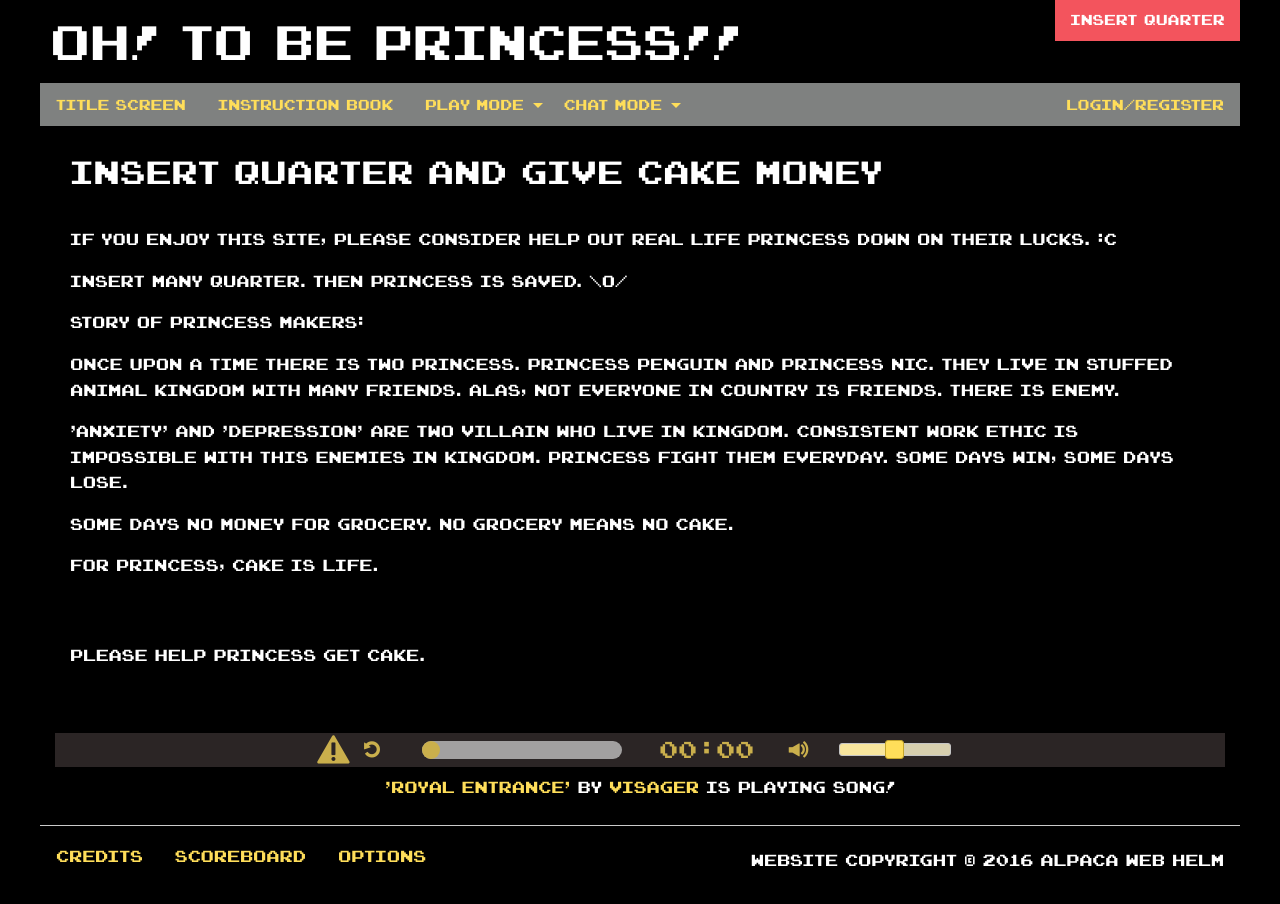
After one commit to nadiaff/princess, a PHP site: page /insertquarter.php in a window 1280 px wide. The commit adds this page. Run offline with PHP 8.4, Linux system fonts and the light colour scheme.

```diff
--- a/css/foundation.css
+++ b/css/foundation.css
@@ -1274,7 +1274,7 @@ h6 {
     font-size: 1rem; } }
 
 a {
-  color: #2199e8;
+  color: #ffde5a;
   text-decoration: none;
   line-height: inherit;
   cursor: pointer; }
@@ -1479,7 +1479,7 @@ kbd {
   padding: 0.85em 1em;
   margin: 0 0 1rem 0;
   font-size: 0.9rem;
-  background-color: #2199e8;
+  background-color: #ffde5a;
   color: #fefefe; }
   [data-whatinput='mouse'] .button {
     outline: 0; }
@@ -2337,7 +2337,7 @@ select {
   width: 0;
   height: 0;
   border: inset 5px;
-  border-color: #2199e8 transparent transparent;
+  border-color: #ffde5a transparent transparent;
   border-top-style: solid;
   border-bottom-width: 0;
   right: 5px;
@@ -2380,7 +2380,7 @@ select {
   width: 0;
   height: 0;
   border: inset 5px;
-  border-color: transparent transparent transparent #2199e8;
+  border-color: transparent transparent transparent #ffde5a;
   border-left-style: solid;
   border-right-width: 0; }
 
@@ -2402,7 +2402,7 @@ select {
     width: 0;
     height: 0;
     border: inset 5px;
-    border-color: #2199e8 transparent transparent;
+    border-color: #ffde5a transparent transparent;
     border-top-style: solid;
     border-bottom-width: 0;
     right: 5px;
@@ -2875,7 +2875,7 @@ body {
   display: block;
   width: 0%;
   height: 100%;
-  background-color: #2199e8; }
+  background-color: #ffde5a; }
 
 .progress-meter-text {
   position: absolute;
--- /dev/null
+++ b/insertquarter.php
@@ -0,0 +1,93 @@
+<html class="no-js" lang="en" dir="ltr">
+	<head>
+		<meta charset="utf-8">
+		<meta http-equiv="x-ua-compatible" content="ie=edge">
+		<meta name="viewport" content="width=device-width, initial-scale=1.0">
+		<title>OH! TO BE PRINCESS!!</title>
+		<link rel='shortcut icon' href='img/favicon.ico' type='image/x-icon'/ >
+		<link rel="stylesheet" href="css/foundation.css">
+		<link rel="stylesheet" href="css/foundation-icons.css">
+		<link rel="stylesheet" href="css/jquery-ui.css">
+		<link rel="stylesheet" href="css/foundation-player.css">
+		<link rel="stylesheet" href="css/app.css">
+
+		<script src="js/vendor/jquery.js"></script>
+		<script src="js/jquery-ui.js"></script>
+		<script src="js/vendor/foundation.js"></script>
+		<script src="js/foundation-player.js"></script>
+		<script src="js/app.js"></script>
+
+	</head>
+	<body>
+
+		<!-- Start Top Bar -->
+		<?php include 'php/titlebar.php'; ?>
+		<!-- Navigation -->
+		<?php include 'php/topnav.php'; ?>
+		<!-- End Navigation -->
+		<!-- End Top Bar -->
+
+		<div class="row columns centerContent">
+			<div class="columns">
+				<br />
+				<h2>INSERT QUARTER AND GIVE CAKE MONEY</h2>
+				<br />
+				<p>IF YOU ENJOY THIS SITE, PLEASE CONSIDER HELP OUT REAL LIFE PRINCESS DOWN ON THEIR LUCKS. :C</p>
+				<p>INSERT MANY QUARTER. THEN PRINCESS IS SAVED. \o/</p>
+				<p>STORY OF PRINCESS MAKERS:</p>
+				<p>ONCE UPON A TIME THERE IS TWO PRINCESS. PRINCESS PENGUIN AND PRINCESS NIC. THEY LIVE IN STUFFED ANIMAL KINGDOM WITH MANY FRIENDS. ALAS, NOT EVERYONE IN COUNTRY IS FRIENDS. THERE IS ENEMY.</p>
+				<p>'ANXIETY' AND 'DEPRESSION' ARE TWO VILLAIN WHO LIVE IN KINGDOM. CONSISTENT WORK ETHIC IS IMPOSSIBLE WITH THIS ENEMIES IN KINGDOM. PRINCESS FIGHT THEM EVERYDAY. SOME DAYS WIN, SOME DAYS LOSE. </p>
+				<p>SOME DAYS NO MONEY FOR GROCERY. NO GROCERY MEANS NO CAKE.</p>
+				<p>FOR PRINCESS, CAKE IS LIFE.</p>
+				<br />
+				<br />
+				<p>PLEASE HELP PRINCESS GET CAKE.</p>
+				<br />
+				<br />
+			</div>
+		</div>
+
+		<!-- Start Audio Player -->
+		<div class="row column">
+
+			<div class='player-wrapper'>
+				<div class='foundation-player no-1'>
+					<ul class='player menu simple noselect'>
+						<li class='player-button play'>
+							<em class='fi-music'></em>
+						</li>
+						<li class='player-button rewind'>
+							<em class='fi-refresh'></em>
+						</li>
+						<li class='player-progress'>
+							<div class='progress round' role='progressbar'>
+								<div class='progress-meter played'></div>
+							</div>
+						</li>
+						<li class='player-status time'>
+							<span class='elapsed'>00:00</span>
+						</li>
+						<li class='player-button volume'>
+							<em class='fi-volume'></em>
+						</li>
+						<li class="volume-slider">
+							<div id="audioSlider"></div>
+						</li>
+					</ul>
+					<audio id="audio1" src="audio/Visager_-_02_-_Royal_Entrance.mp3" autoplay loop>
+						Your browser doesn't support this audio thingy. Get another one if you want to hear noises.
+					</audio>
+				</div>
+				<p><a href="https://visager.bandcamp.com/album/songs-from-an-unmade-world-2">'Royal Entrance'</a> by <a href="https://visager.bandcamp.com/">Visager</a> IS PLAYING SONG!</p>
+			</div>
+		</div>
+		<!-- End Audio Player -->
+
+		<!-- Start Footer -->
+		<?php include 'php/footer.php'; ?>
+		<!-- End Footer -->
+
+
+
+	</body>
+</html>
--- a/php/topnav.php
+++ b/php/topnav.php
@@ -7,11 +7,23 @@
 		<!--<div class="top-bar">-->
 			<div class="top-bar row columns stacked-for-medsmall" id="topnav-animated-menu" data-animate="hinge-in-from-top spin-out">
 				<div class="top-bar-left">
-					<ul class="vertical medium-horizontal menu">
+					<ul class="vertical medium-horizontal dropdown menu" data-dropdown-menu>
 						<li><a href="index.php">TITLE SCREEN</a></li>
 						<li><a href="instructions.php">INSTRUCTION BOOK</a></li>
-						<li><a href="#">PLAY MODE</a></li>
-						<li><a href="tipsntricks.php">TIPS &amp; TRICKS</a></li>
+						<li><a href="#">PLAY MODE</a>
+							<ul class="menu">
+								<li><a href="worlds.php">WORLD SELECT</a></li>
+								<li><a href="story.php">STORY MODE</a></li>
+							</ul>
+						</li>
+						<li><a href="#">CHAT MODE</a>
+							<ul class="menu">
+								<li><a href="#">UPDATE NEWS!</a></li>
+								<li><a href="#">PRINCESS BLOGS</a></li>
+								<li><a href="#">CHAT BOARD</a></li>
+								<li><a href="#">CHAT FUN ROOM</a></li>
+							</ul>
+						</li>
 					</ul>
 				</div>
 				<div class="top-bar-right">
```
Also changed, not shown: other parts of css/foundation.css (+29 -29 lines), instructions.php (added, +89 -0 lines), options.php (added, +89 -0 lines), story.php (added, +89 -0 lines).
